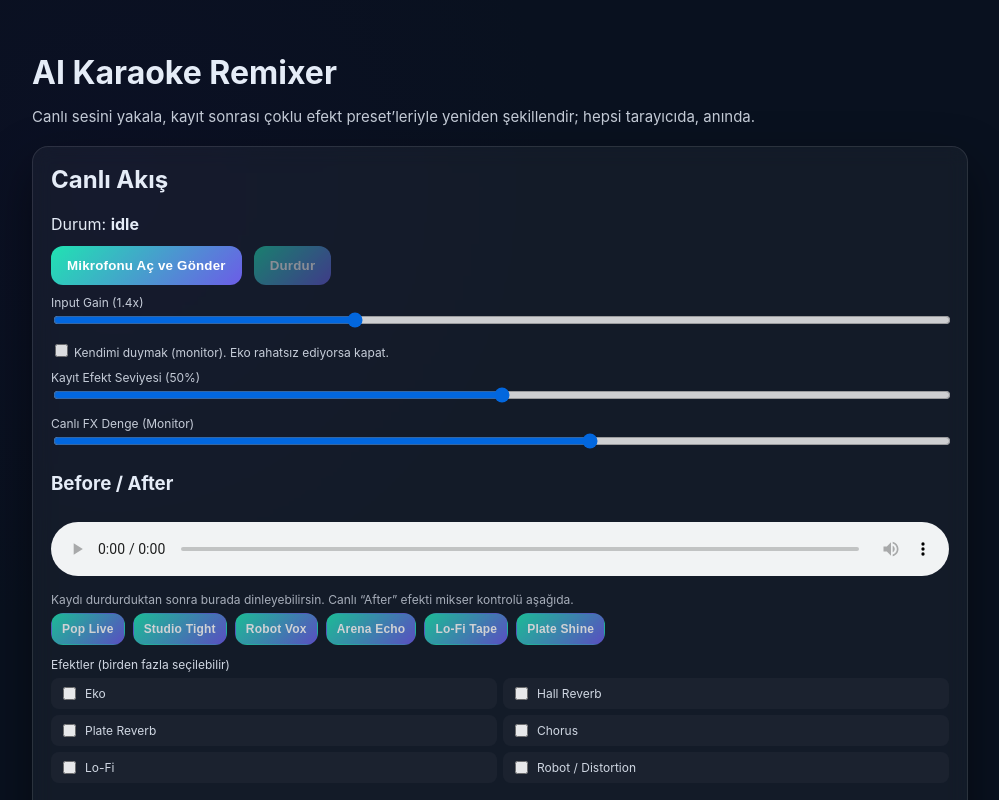
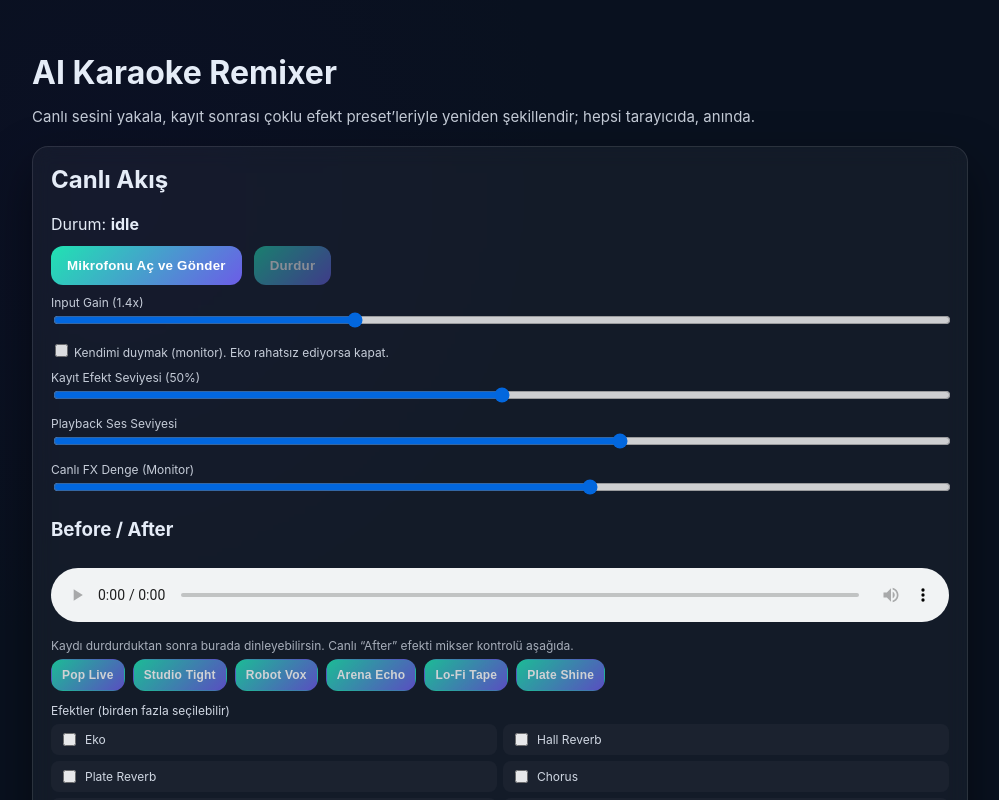
Before and after one commit to iclalsuzann/ai-karaoke-remixer, a Next.js app in the folder frontend/: page / in a window 1280 px wide. Shown: the top 800 px of the page, without its empty margins (140-1139 px from the left). Built offline with nearby package versions, Linux system fonts and the light colour scheme.

Commit message:
Add playback volume slider and apply to audio element

```diff
--- a/frontend/app/page.tsx
+++ b/frontend/app/page.tsx
@@ -28,6 +28,8 @@ export default function Home() {
   const [lightColor, setLightColor] = useState("#9f7aea");
   const [monitorOn, setMonitorOn] = useState(false);
   const [inputGain, setInputGain] = useState(1.4);
+  const [playbackGain, setPlaybackGain] = useState(0.95);
+  const audioRef = useRef<HTMLAudioElement | null>(null);
   type EffectName = "echo" | "hall" | "robot" | "plate" | "lofi" | "chorus";
   const [selectedEffects, setSelectedEffects] = useState<Array<EffectName>>([]);
   const originalBufferRef = useRef<AudioBuffer | null>(null);
@@ -476,6 +478,10 @@ export default function Home() {
       if (prev) URL.revokeObjectURL(prev);
       return url;
     });
+    if (audioRef.current) {
+      audioRef.current.load();
+      audioRef.current.volume = playbackGain;
+    }
     setIsRendering(false);
   };
 
@@ -558,6 +564,22 @@ export default function Home() {
             />
           </label>
           <label style={{ display: "block", marginTop: 10, fontSize: 12, opacity: 0.85 }}>
+            Playback Ses Seviyesi
+            <input
+              type="range"
+              min={0}
+              max={1.5}
+              step={0.05}
+              value={playbackGain}
+              onChange={(e) => {
+                const v = parseFloat(e.target.value);
+                setPlaybackGain(v);
+                if (audioRef.current) audioRef.current.volume = Math.min(1, v);
+              }}
+              style={{ width: "100%" }}
+            />
+          </label>
+          <label style={{ display: "block", marginTop: 10, fontSize: 12, opacity: 0.85 }}>
             Canlı FX Denge (Monitor)
             <input
               type="range"
@@ -572,7 +594,15 @@ export default function Home() {
 
           <div style={{ marginTop: 20 }}>
             <h3>Before / After</h3>
-            <audio controls src={playingUrl ?? undefined} style={{ width: "100%", marginTop: 8 }} />
+            <audio
+              ref={audioRef}
+              controls
+              src={playingUrl ?? undefined}
+              style={{ width: "100%", marginTop: 8 }}
+              onLoadedMetadata={() => {
+                if (audioRef.current) audioRef.current.volume = playbackGain;
+              }}
+            />
             <p style={{ fontSize: 12, opacity: 0.7, marginBottom: 6 }}>
               Kaydı durdurduktan sonra burada dinleyebilirsin. Canlı “After” efekti mikser kontrolü aşağıda.
             </p>
```
